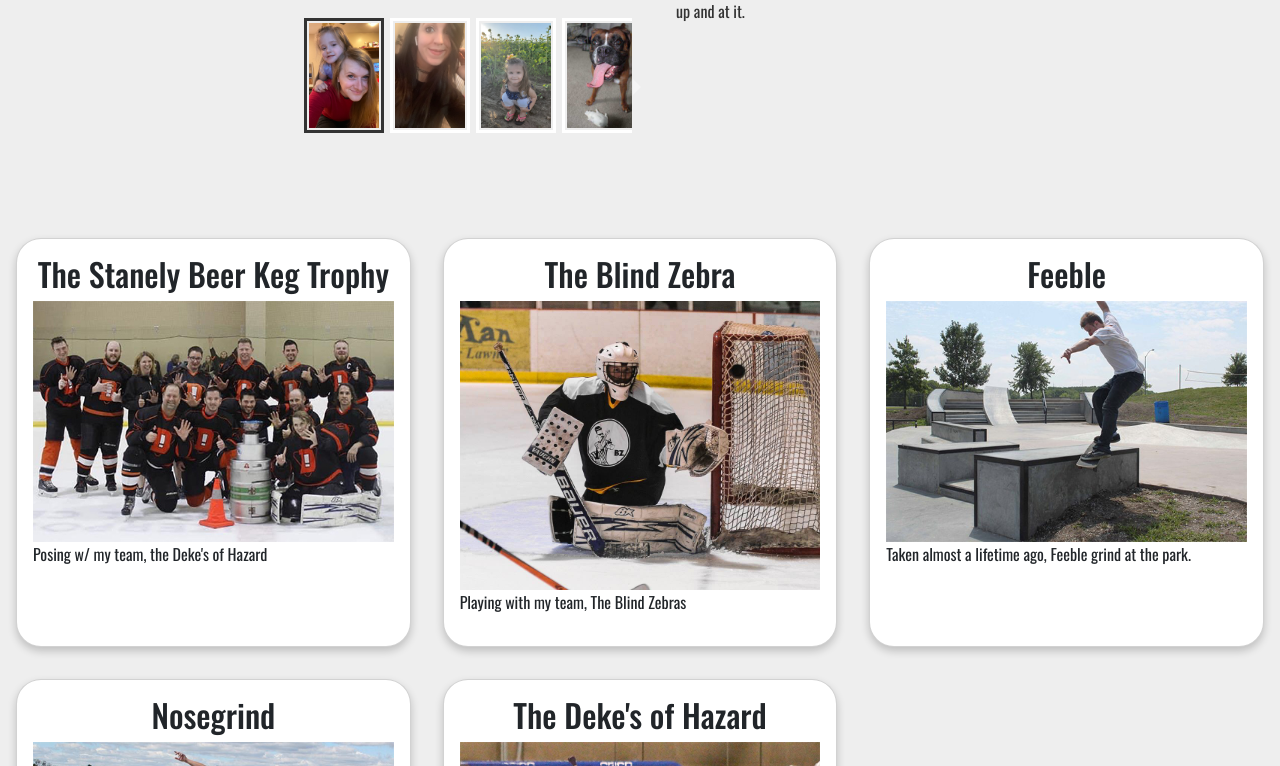
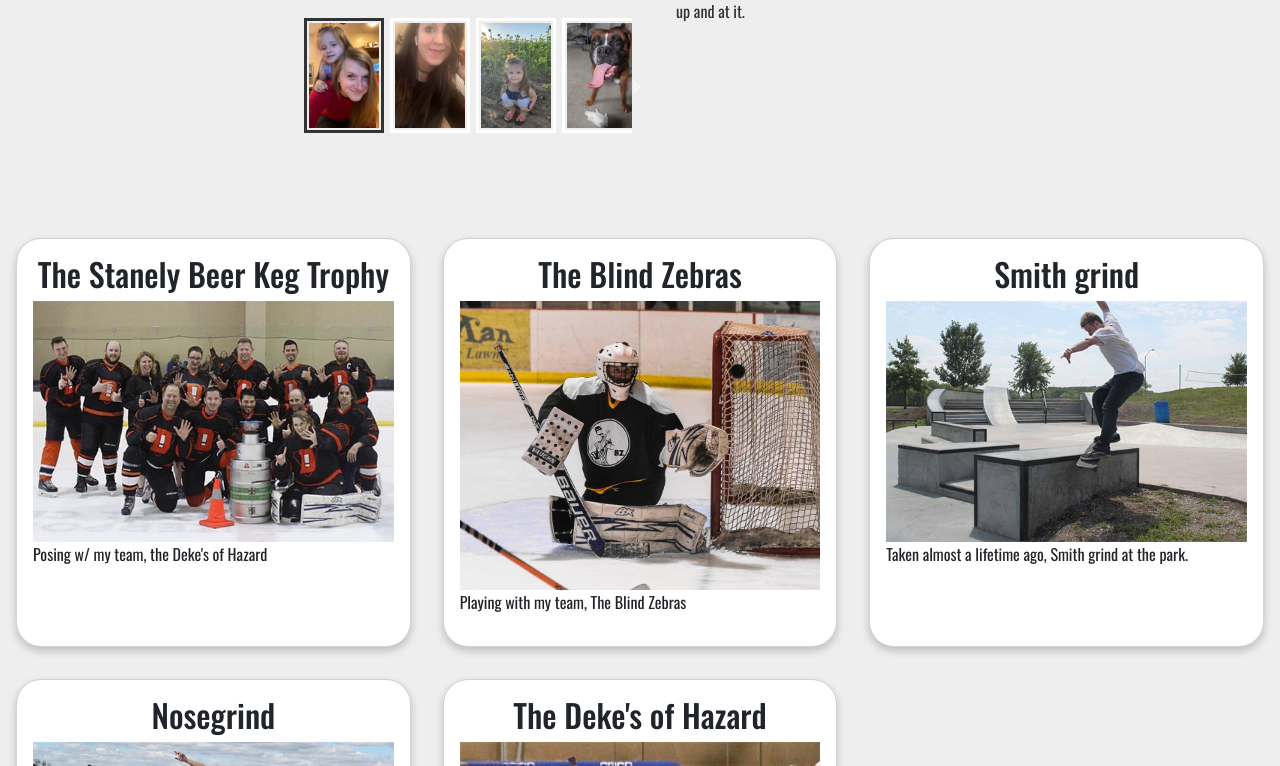
Before and after one commit to BrookeTaylor/portfolio, a React (Create React App) app: page /#/about-me in a window 1280 px wide. Shown: the part 613-1379 px from the top of the page. Built offline with nearby package versions, Linux system fonts and the light colour scheme.

Commit message:
fixed typos

```diff
--- a/src/pages/AboutMe.js
+++ b/src/pages/AboutMe.js
@@ -72,15 +72,15 @@ function AboutMe() {
     },
     {
       id: 2,
-      title: 'The Blind Zebra',
+      title: 'The Blind Zebras',
       image: bz,
       description: 'Playing with my team, The Blind Zebras'
     },
     {
       id: 3,
-      title: 'Feeble',
+      title: 'Smith grind',
       image: sk8_1,
-      description: 'Taken almost a lifetime ago, Feeble grind at the park.'
+      description: 'Taken almost a lifetime ago, Smith grind at the park.'
     },
     {
       id: 4,
```
